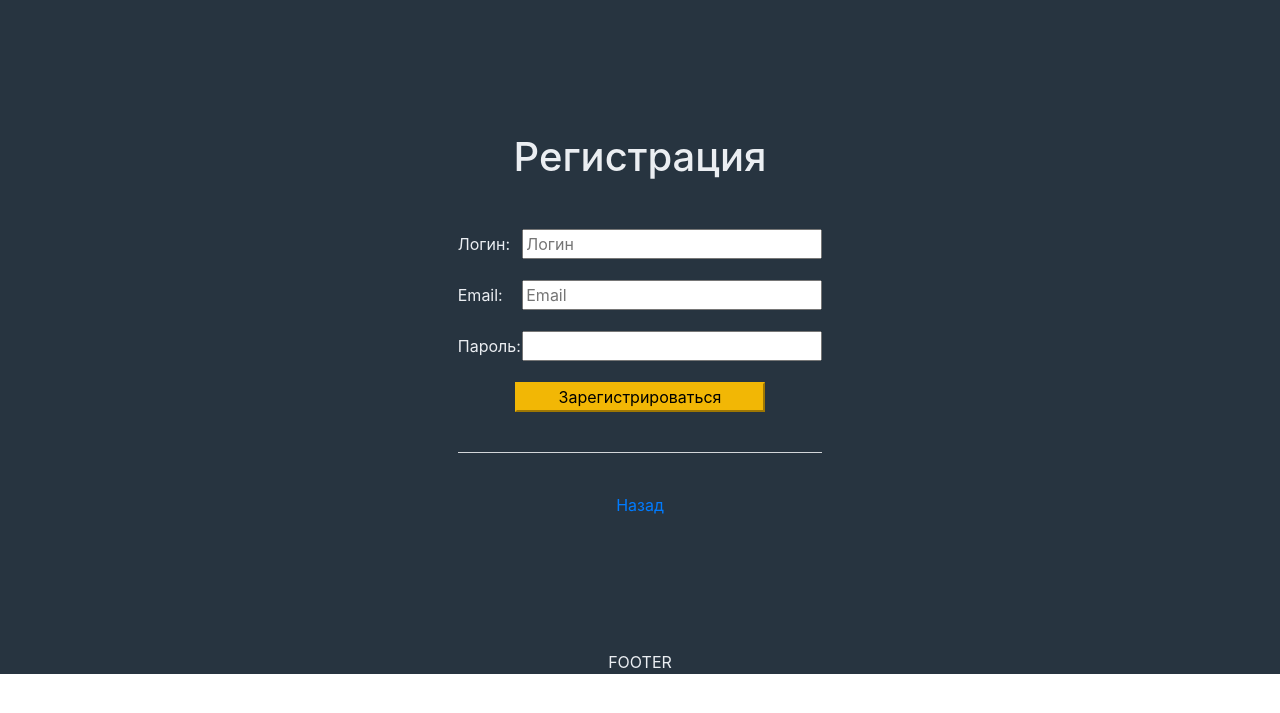
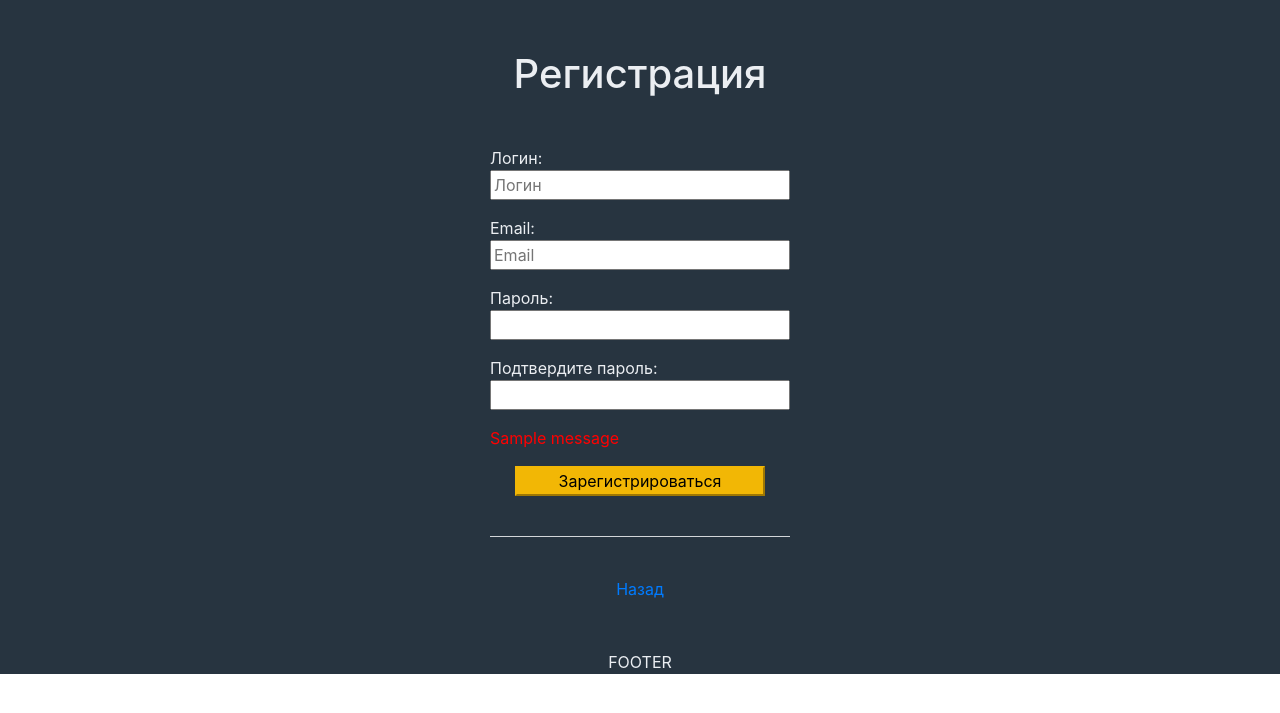
Before and after one commit to NikolayRaskin/recipeBox, a Django app: page /register/ in a window 1280 px wide. Shown: the part 70-783 px from the top of the page. Run offline with Django 3.2, Linux system fonts and the light colour scheme; one stand-in notice (Sample message) is shown; style sheets or scripts are compiled from the project's sources; some libraries are stand-ins or nearby versions.

Commit message:
registration(finished)

```diff
--- a/recipeBox/mainPage/regForm.py
+++ b/recipeBox/mainPage/regForm.py
@@ -4,3 +4,4 @@ class RegForm(forms.Form):
     user_name = forms.CharField(label='Логин:', max_length=100,widget=forms.TextInput(attrs={'placeholder': 'Логин'}))
     user_email = forms.EmailField(label='Email:',widget=forms.TextInput(attrs={'placeholder': 'Email'}))
     password = forms.CharField(label='Пароль:',widget=forms.PasswordInput())
+    confirm_password = forms.CharField(label='Подтвердите пароль:',widget=forms.PasswordInput())
--- a/recipeBox/mainPage/static/mainPage/css/mainPage.css
+++ b/recipeBox/mainPage/static/mainPage/css/mainPage.css
@@ -54,10 +54,6 @@
   height: 70px;
   border-radius: 360px;
 }
-.chooseCountry .countres img:hover {
-  width: 200px;
-  transition: 1s;
-}
 .chooseCountry .countres .dish {
   display: flex;
 }
--- a/recipeBox/mainPage/static/mainPage/css/mainPage.scss
+++ b/recipeBox/mainPage/static/mainPage/css/mainPage.scss
@@ -56,9 +56,9 @@ $back-color: #273440;
             width: 100px;
             height: 70px;
             border-radius: 360px;
-            &:hover{
-                transition: 1s;
-            }
+//            &:hover{
+//                transition: 1s;
+//            }
         }
         .dish{
             display: flex;
--- a/recipeBox/mainPage/templates/mainPage/mainTemple.html
+++ b/recipeBox/mainPage/templates/mainPage/mainTemple.html
@@ -41,7 +41,7 @@
                     </div>
                     <div class="col-sm">
                         {% if user.is_authenticated %}
-                            <a href="#">Личный кабинет</a>
+                            <a href="/accounts/logout/">Личный кабинет</a>
                             <!--<a href="/accounts/logout/"><button type="button" class='btn-success'>LogOut</button></a>-->
                         {% else %}
                             <a href="/accounts/login/"><button type="button" class='btn-success'>LogIn</button></a>
--- a/recipeBox/mainPage/templates/registration/login.html
+++ b/recipeBox/mainPage/templates/registration/login.html
@@ -7,7 +7,7 @@
                     <form method="post" action="{% url 'login' %}">
                     {% csrf_token %}
                         <p>Логин:<br> {{form.username}}</p>
-                        <p>Пароль*:<br> {{form.password}}</p>
+                        <p>Пароль:<br> {{form.password}}</p>
                         <div style="display:flex;"><button type="submit">Войти</button></div>
                         <div class="forgotPass"><a href="#">Забыли пароль?</a></div>
                         {% if form.errors %}
--- a/recipeBox/mainPage/templates/registration/register.html
+++ b/recipeBox/mainPage/templates/registration/register.html
@@ -2,14 +2,26 @@
 {%  block content %}
     <div class="out">
             <div class="in">
-                <div style="margin:auto">
+                <div style="margin:auto;width: 300px;">
                     <h1 style="display:flex; padding-bottom:40px;"><span style="margin:auto">Регистрация</span></h1>
                     <form method="post" action="{% url 'register' %}">
                     {% csrf_token %}
-                        {{form.as_p}}
+                        <p>Логин:<br> {{form.user_name}}</p>
+                        <p>Email:<br> {{form.user_email}}</p>
+                        <p>Пароль:<br> {{form.password}}</p>
+                        <p>Подтвердите пароль:<br> {{form.confirm_password}}</p>
+                        {% if messages %}
+                            {% for message in messages %}
+                                <p style="color:red;">{{ message }}</p>
+                            {% endfor %}
+                        {% endif %}
                         <div style="display:flex;"><button type="submit">Зарегистрироваться</button></div>
+                        {% if form.email.errors %}
+                                <span style="color:red;">Некорректный Email!</span>
+                        {% endif %}
+
                         {% if form.errors %}
-                            <span style="color:red;">Ошибка формы!</span>
+                                <span style="color:red;">Ошибка формы!</span>
                         {% endif %}
 
                         {% if next %}
--- a/recipeBox/mainPage/views.py
+++ b/recipeBox/mainPage/views.py
@@ -1,9 +1,12 @@
-from django.shortcuts import render,redirect
+from django.shortcuts import render,redirect,HttpResponseRedirect
 from django.contrib.auth import login, authenticate
 from django.contrib.auth.forms import UserCreationForm
 from django.contrib.auth.decorators import login_required
 from django.contrib.auth.models import User
 from .regForm import RegForm
+
+from django.contrib import messages
+
 
 def mainPage(request):
     return render(request,'mainPage/mainPage.html')
@@ -15,13 +18,35 @@ def register(request):
         user_email = 0
         user_pass = 0
         if form.is_valid():
-            #form.save()
             user_name = form.cleaned_data['user_name']
             user_email = form.cleaned_data['user_email']
             user_pass = form.cleaned_data['password']
-            user = User.objects.create_user(user_name, user_email, user_pass)
-            login(request,user)
-            return redirect('/')
+            user_pass_confirm = form.cleaned_data['confirm_password']
+
+            if username_exists(user_name):
+                messages.info(request, 'Логин занят!')
+                return HttpResponseRedirect('/register/')
+            elif email_exists(user_email):
+                messages.info(request, 'Email занят!')
+                return HttpResponseRedirect('/register/')
+            elif user_pass != user_pass_confirm:
+                messages.info(request, 'Заданный пароль и подтверждение пароля не совпадают!')
+                return HttpResponseRedirect('/register/')
+            else:
+                user = User.objects.create_user(user_name, user_email, user_pass)
+                login(request,user)
+                return redirect('/')
     else:
         form = RegForm()
     return render(request,'registration/register.html',{'form':form})
+
+def username_exists(user_name):
+    if User.objects.filter(username=user_name).exists():
+        return True
+    else:
+        return False
+def email_exists(user_email):
+    if User.objects.filter(email=user_email).exists():
+        return True
+    else:
+        return False
```
Also changed, not shown: recipeBox/db.sqlite3, recipeBox/mainPage/templates/registration/password_reset_form.html (added), 1 other file.
